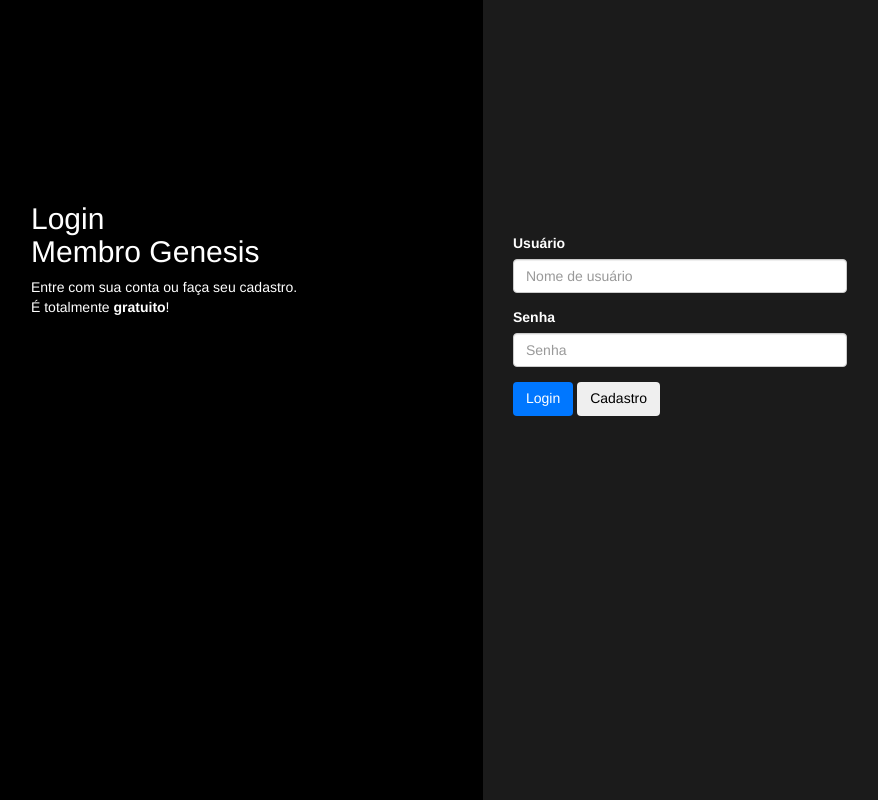
After one commit to Jaiusu/tcc-genesis, a PHP site: page /login.html in a window 1280 px wide. The commit adds this page. Shown: the whole page, without its empty margins (29-907 px from the left). Run offline with PHP 8.4, Linux system fonts and the light colour scheme.

Commit message:
Login page

```diff
--- /dev/null
+++ b/css/login.css
@@ -0,0 +1,78 @@
+body {
+    font-family: "Lato", sans-serif;
+}
+
+.main-head{
+    height: 150px;
+    background-color: #3a3a3a;
+}
+
+.sidenav {
+    height: 100%;
+    background-color: #000;
+    overflow-x: hidden;
+    padding-top: 20px;
+}
+
+.main {
+    padding: 0px 10px;
+}
+
+@media screen and (max-height: 450px) {
+    .sidenav {padding-top: 15px;}
+}
+
+@media screen and (max-width: 450px) {
+    .login-form{
+        margin-top: 10%;
+    }
+
+    .register-form{
+        margin-top: 10%;
+    }
+}
+
+@media screen and (min-width: 768px){
+    .main{
+        margin-left: 40%;
+    }
+
+    .sidenav{
+        width: 40%;
+        position: fixed;
+        z-index: 1;
+        top: 0;
+        left: 0;
+    }
+
+    .login-form{
+        margin-top: 70%;
+    }
+
+    .register-form{
+        margin-top: 20%;
+    }
+}
+
+.login-main-text{
+    margin-top: 20%;
+    padding: 60px;
+    color: #fff;
+}
+
+.login-main-text h2{
+    font-weight: 300;
+}
+
+.btn-black{
+    background-color: rgb(0, 119, 255) !important;
+    color: #fff;
+}
+.btn-black:hover{
+    background-color: rgb(0, 119, 255) !important;
+    color: #fff;
+}
+
+.form-group{
+    color: #fff;
+}
--- /dev/null
+++ b/login.html
@@ -0,0 +1,41 @@
+<!DOCTYPE html>
+<html lang="en">
+<head>
+    <meta charset="UTF-8">
+    <meta name="viewport" content="width=device-width, initial-scale=1.0">
+    <title>Login - Genesis</title>
+
+    <link rel="stylesheet" href="css/login.css">
+    <link rel="stylesheet" href="bootstrap/bootstrap.css">
+
+    <!-- <script src="//maxcdn.bootstrapcdn.com/bootstrap/4.0.0/js/bootstrap.min.js"></script> -->
+    <script src="js/jquery-1.10.2.min.js"></script>
+	<script src="js/jquery-migrate-1.2.1.min.js"></script>
+</head>
+<body style="background-color: #1b1b1b">
+    <div class="sidenav">
+        <div class="login-main-text">
+           <h2>Login<br> Membro Genesis</h2>
+           <p>Entre com sua conta ou faça seu cadastro.<br>É totalmente <b>gratuito</b>!</p>
+        </div>
+     </div>
+     <div class="main">
+        <div class="col-md-6 col-sm-12">
+           <div class="login-form">
+              <form>
+                 <div class="form-group">
+                    <label>Usuário</label>
+                    <input type="text" class="form-control" placeholder="Nome de usuário">
+                 </div>
+                 <div class="form-group">
+                    <label>Senha</label>
+                    <input type="password" class="form-control" placeholder="Senha">
+                 </div>
+                 <button type="submit" class="btn btn-black">Login</button>
+                 <button type="submit" class="btn btn-secondary">Cadastro</button>
+              </form>
+           </div>
+        </div>
+     </div>
+</body>
+</html>
```
Also changed, not shown: blog-single.html (+3 -23 lines), css/blue-scheme.css (+9 -0 lines).
